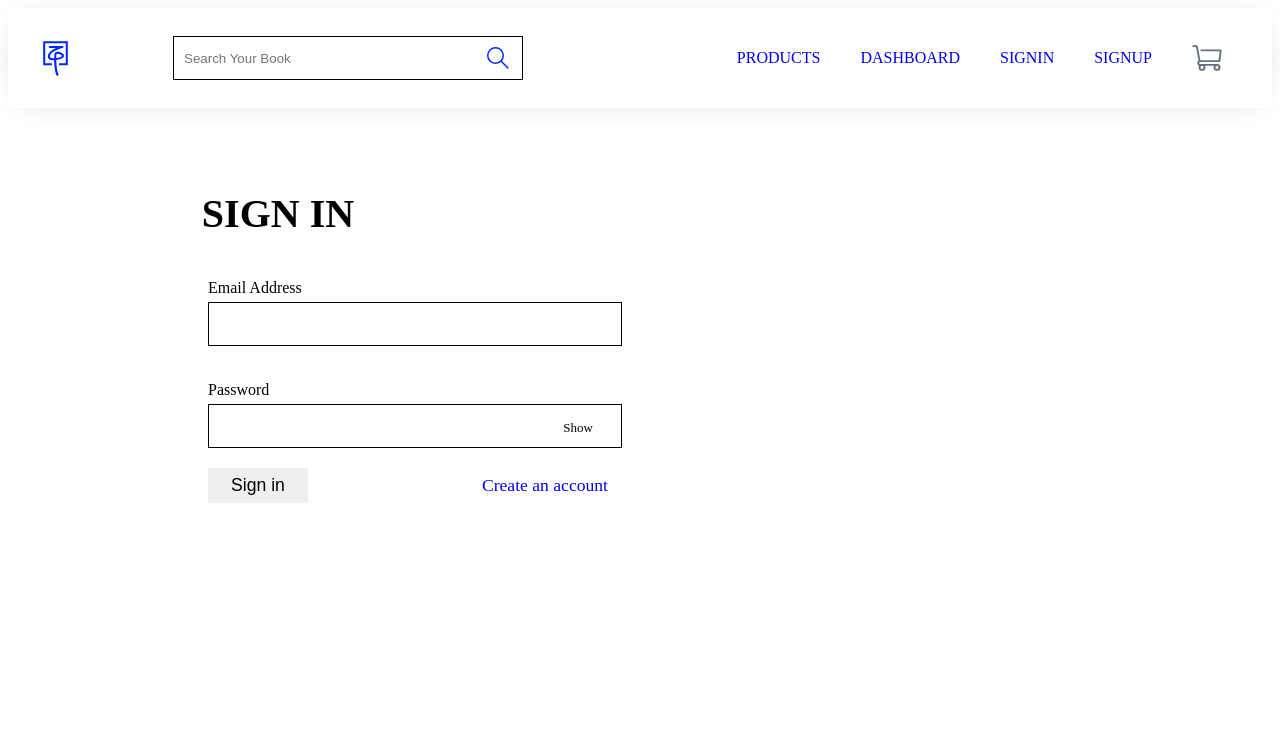
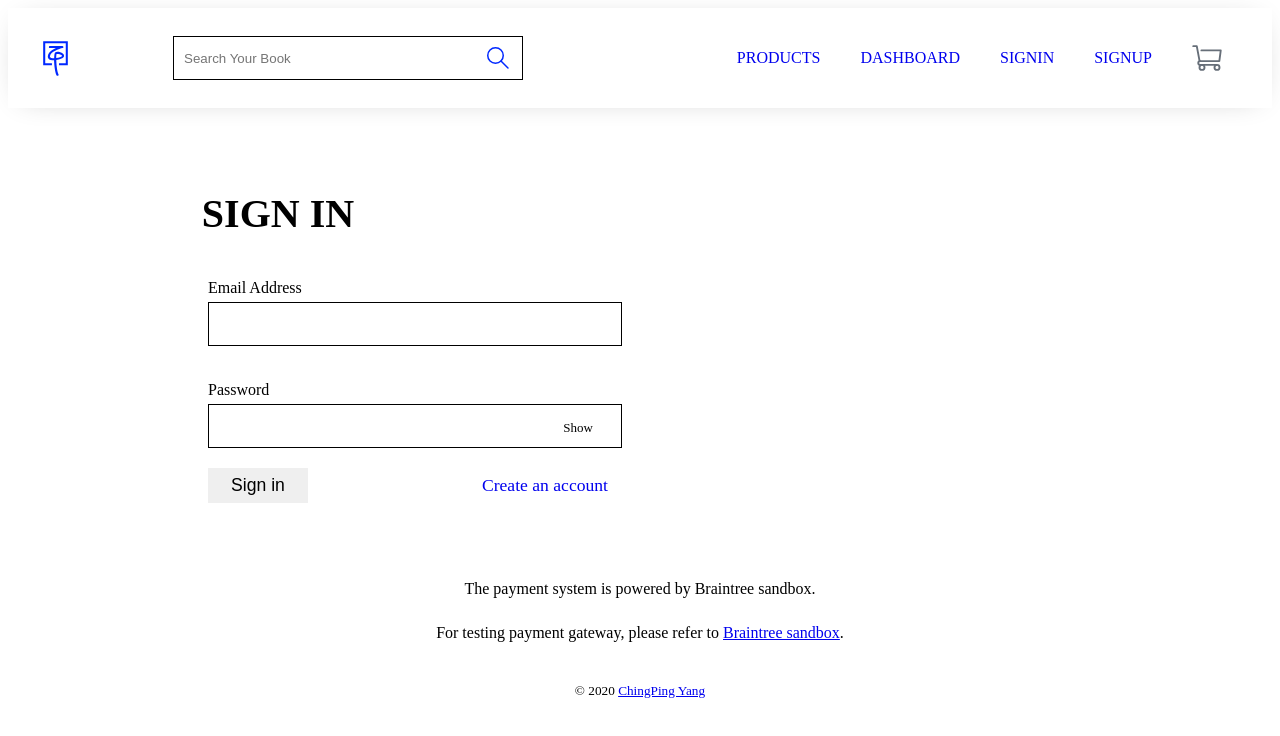
Before and after one commit to ChingPingYang/ecommerce, a React (Create React App) app in the folder ecommerce-front/: page /signin in a window 1280 px wide. Shown: the top 736 px of the page. Built offline with nearby package versions, Linux system fonts and the light colour scheme; no server answers; the HTML template or start-up script is replaced by a standard one.

Commit message:
edited footer

```diff
--- a/ecommerce-front/public/index.html
+++ b/ecommerce-front/public/index.html
@@ -9,6 +9,7 @@
       name="description"
       content="This is an ecommerce website created by ChingPing Yang for practicing and testing braintree api."
     />
+    <meta property="og:image" content="preview.png" />
     <link rel="apple-touch-icon" href="%PUBLIC_URL%/logo192.png" />
     <!--
       manifest.json provides metadata used when your web app is installed on a
--- a/ecommerce-front/src/components/layout/Footer.jsx
+++ b/ecommerce-front/src/components/layout/Footer.jsx
@@ -3,7 +3,11 @@ import styled from 'styled-components';
 
 const Footer = () => {
     return(
-        <FooterWrap />
+        <FooterWrap>
+            <h4>The payment system is powered by Braintree sandbox.</h4>
+            <h4>For testing payment gateway, please refer to <a href="https://developers.braintreepayments.com/reference/general/testing/node" target="_blank">Braintree sandbox</a>.</h4>
+            <h5>© {new Date().getFullYear()} <a href="https://chingpingyang.com" target="_blank">ChingPing Yang</a></h5>
+        </FooterWrap>
     )
 }
 
@@ -11,6 +15,22 @@ const FooterWrap = styled.div`
     width: 100%;
     height: 150px;
     background-color: ${props => props.theme.lightGray};
+    display: flex;
+    flex-direction: column;
+    justify-content: center;
+    align-items: center;
+    h4 {
+        margin-top: 4px;
+        color: ${props => props.theme.darkGray};
+        font-weight: 300;
+
+    }
+    h5 {
+        margin-top: 20px;
+        color: ${props => props.theme.darkGray};
+        font-weight: 300;
+
+    }
 `
 
 export default Footer;
```
Also changed, not shown: ecommerce-front/public/preview.png (added).
